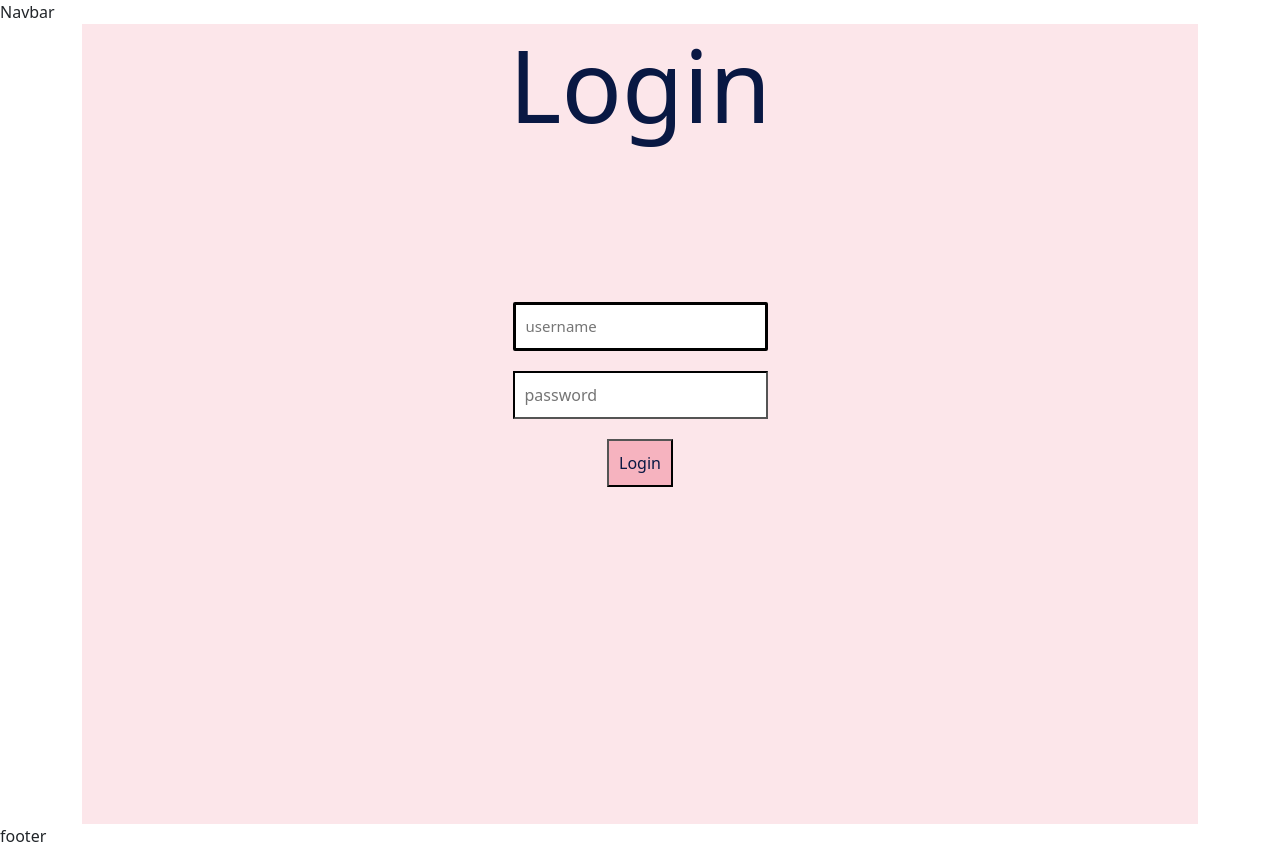
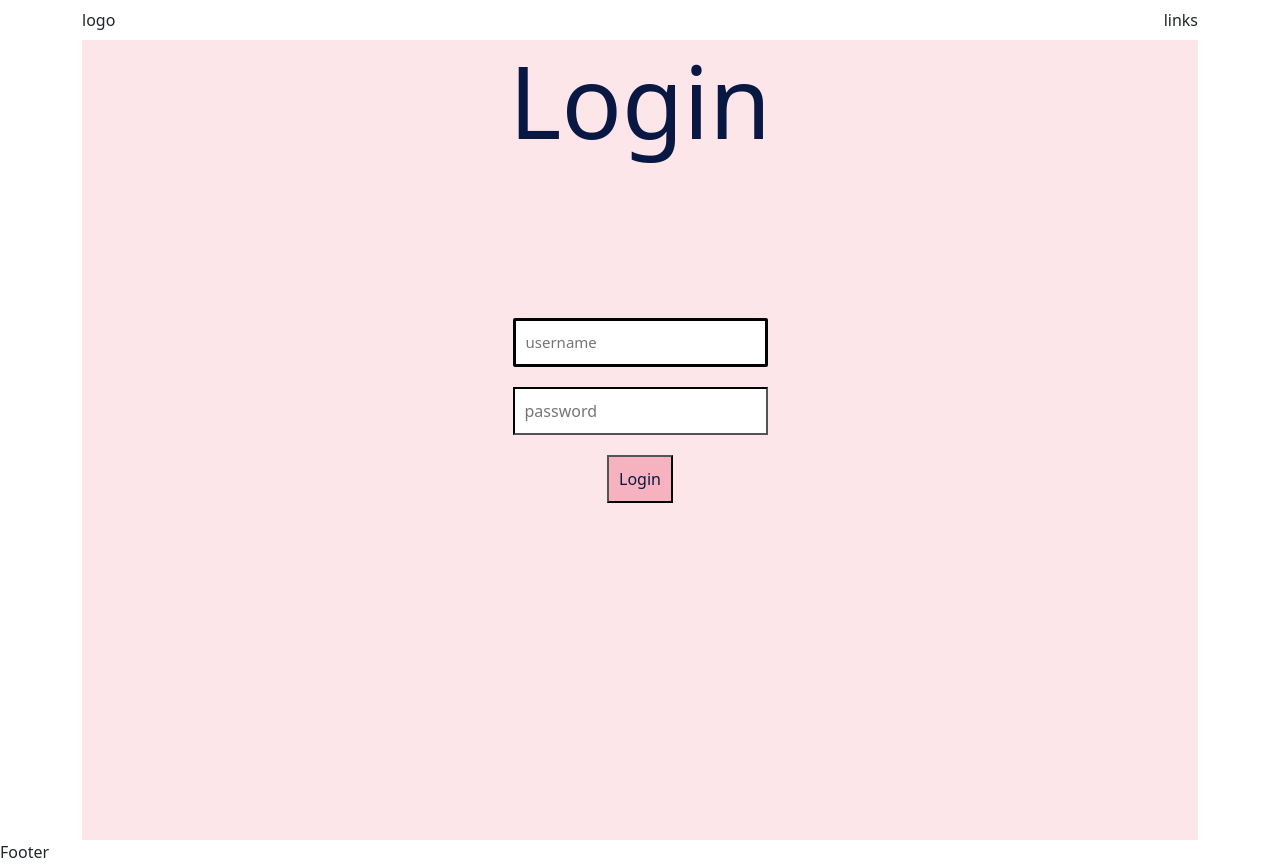
Before and after one commit to m1frahm/W12-Full-Stack-Career-Blog, a React (Vite) app in the folder client/: page /login in a window 1280 px wide. Built offline with nearby package versions, Linux system fonts and the light colour scheme.

Commit message:
adding divs in navbar.jsx to be used for styling later

```diff
--- a/client/src/components/Footer.jsx
+++ b/client/src/components/Footer.jsx
@@ -1,7 +1,7 @@
 import React from "react";
 
 const Footer = () => {
-  return <div>footer</div>;
+  return <div>Footer</div>;
 };
 
 export default Footer;
--- a/client/src/components/Navbar.jsx
+++ b/client/src/components/Navbar.jsx
@@ -2,7 +2,6 @@
 // import Navbar from 'react-bootstrap/Navbar';
 // import Nav from 'react-bootstrap/Nav';
 // import Logo from '../assets/BlueTechtonicaWord.png'
-
 
 // function MyNavBar(props) {
 
@@ -33,14 +32,17 @@
 
 // export default MyNavBar;
 
-import React from 'react'
+import React from "react";
 
 const Navbar = () => {
   return (
-    <div>
-      Navbar
+    <div className="navbar">
+      <div className="container">
+        <div className="logo">logo</div>
+        <div className="links">links</div>
+      </div>
     </div>
-  )
-}
+  );
+};
 
-export default Navbar
+export default Navbar;
--- a/client/src/pages/Login.jsx
+++ b/client/src/pages/Login.jsx
@@ -6,8 +6,8 @@ const Login = () => {
     <div className="auth">
       <h1>Login</h1>
       <form>
-        <input type="text" placeholder='username'></input>
-        <input type="password" placeholder='password'></input>
+        <input required type="text" placeholder='username'></input>
+        <input required type="password" placeholder='password'></input>
         <button>Login</button>
       </form>
     </div>
```
